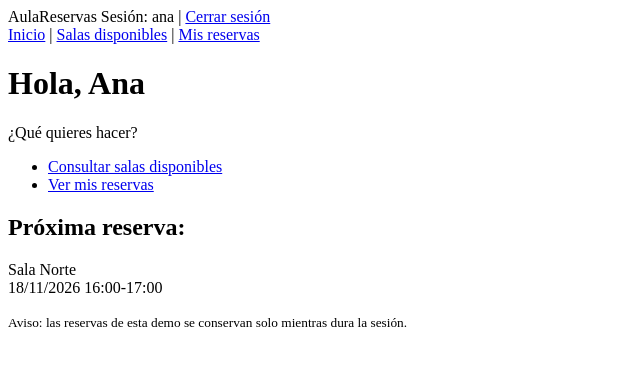
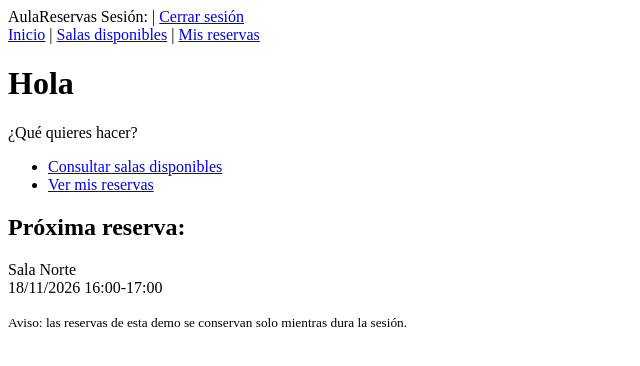
Before and after one commit to Danielmf001/Practica_Reservas, a PHP site: page / in a window 1280 px wide. Shown: the top 366 px of the page, without its empty margins (0-640 px from the left). Run offline with PHP 8.4, Linux system fonts and the light colour scheme.

Commit message:
Nombre Ana Borrado

```diff
--- a/index.php
+++ b/index.php
@@ -7,7 +7,7 @@
 <body>
     <header>
         <span>AulaReservas</span>
-        <span>Sesión: ana</span> |
+        <span>Sesión:</span> |
         <a href="login.php">Cerrar sesión</a>
         <nav>
             <a href="index.php">Inicio</a> |
@@ -17,7 +17,7 @@
     </header>
 
     <main>
-        <h1>Hola, Ana</h1>
+        <h1>Hola</h1>
         <p>¿Qué quieres hacer?</p>
 
         <ul>
```
